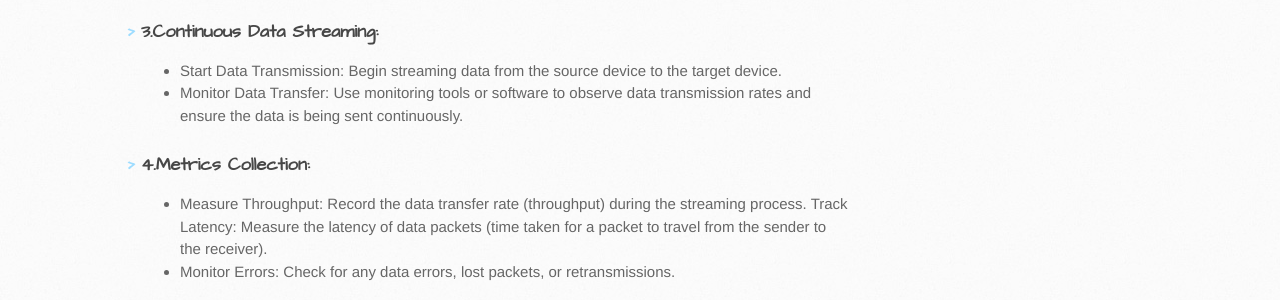
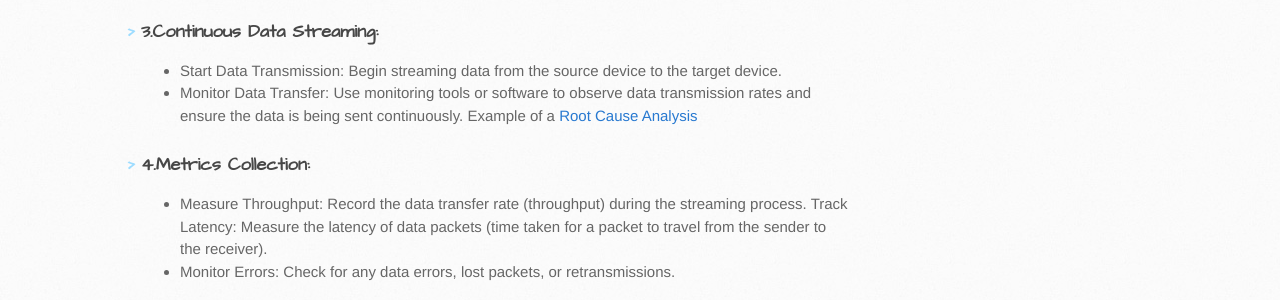
Before and after one commit to trumpfheller/trumpfheller.github.io, a Jekyll site: the page built from testing/bt_scenario_ClassicBluetooth.md, in a window 1280 px wide. Shown: the part 913-1213 px from the top of the page. Built offline with Jekyll 4.4.1, drawn with Linux system fonts in a browser that asks for light colours.

Commit message:
Update bt_scenario_ClassicBluetooth.md

```diff
--- a/testing/bt_scenario_ClassicBluetooth.md
+++ b/testing/bt_scenario_ClassicBluetooth.md
@@ -31,7 +31,7 @@ To ensure that a Classic Bluetooth (BR/EDR) connection can handle continuous dat
 ### 3.Continuous Data Streaming:
 
 * Start Data Transmission: Begin streaming data from the source device to the target device.
-* Monitor Data Transfer: Use monitoring tools or software to observe data transmission rates and ensure the data is being sent continuously.
+* Monitor Data Transfer: Use monitoring tools or software to observe data transmission rates and ensure the data is being sent continuously. Example of a [Root Cause Analysis](https://trumpfheller.github.io/testing/bt_rootCause_BTClassic.html)
 
 ### 4.Metrics Collection:
 
```
